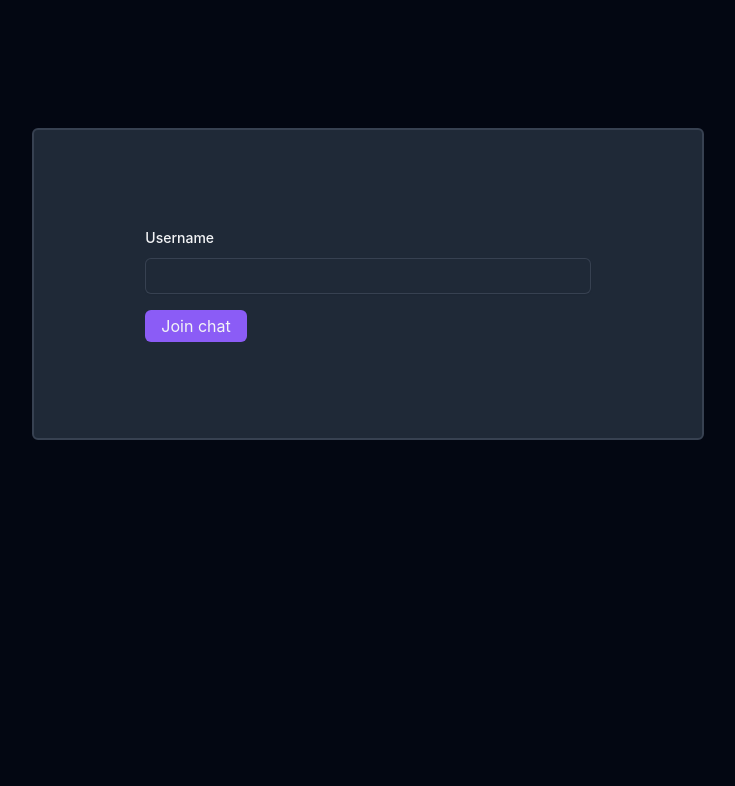
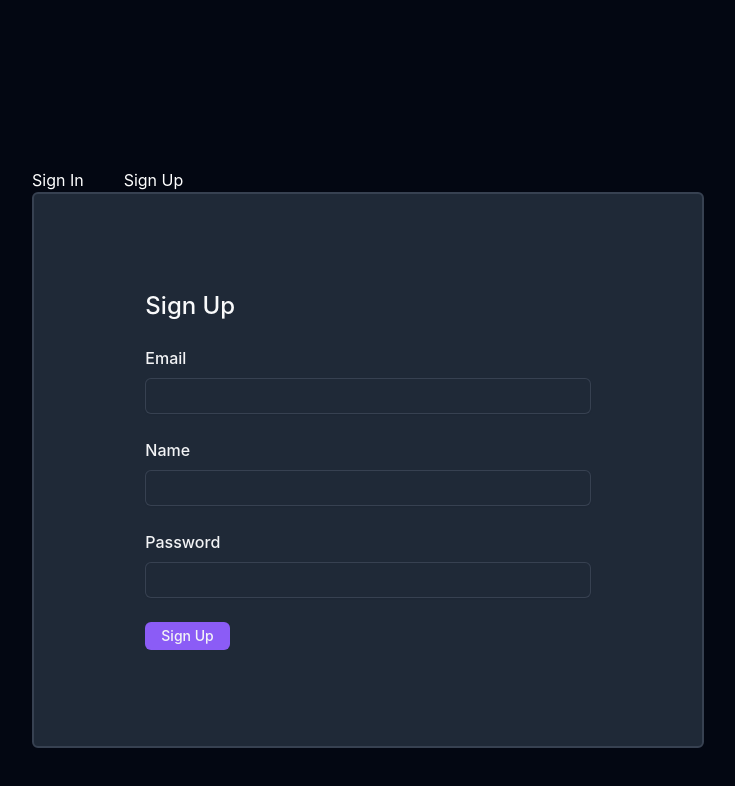
Before and after one commit to Infiplaya/chat-app, a React (Vite) app: page / in a window 1280 px wide. Shown: the top 786 px of the page, without its empty margins (272-1007 px from the left). Built offline with nearby package versions, Linux system fonts and the light colour scheme; no server answers; the database is empty.

Commit message:
work on auth

```diff
--- a/package.json
+++ b/package.json
@@ -12,7 +12,8 @@
   "dependencies": {
     "@supabase/supabase-js": "^2.21.0",
     "react": "^18.2.0",
-    "react-dom": "^18.2.0"
+    "react-dom": "^18.2.0",
+    "zod": "^3.21.4"
   },
   "devDependencies": {
     "@types/react": "^18.0.28",
--- a/src/App.tsx
+++ b/src/App.tsx
@@ -1,72 +1,80 @@
 import { useEffect, useRef, useState } from "react";
 import { Chat } from "./Chat";
-import { SetUsername } from "./SetUsername";
 import { supabase } from "./supabase";
-import useLocalStorage from "./useLocalStorage";
-
-interface ChatMessage {
-  id: number;
-  username: string;
-  message: string;
-}
+import { z } from "zod";
+import type { Session } from "@supabase/supabase-js";
+import SignUp from "./SignUp";
+import { SignIn } from "./SignIn";
 
 export default function App() {
-  const [username, setUsername] = useLocalStorage("username", "");
-  const [messages, setMessages] = useState<ChatMessage[]>([]);
+  const [username, setUsername] = useState("");
+  const [authState, setAuthState] = useState<"signUp" | "signIn">("signUp");
+  const [userId, setUserId] = useState("");
 
-  const bottomRef = useRef<HTMLDivElement>(null);
-
-  async function getMessages() {
-    const { data } = await supabase.from("messages").select();
-    setMessages(data);
-  }
+  const [session, setSession] = useState<Session | null>(null);
 
   useEffect(() => {
-    bottomRef.current?.scrollIntoView({ behavior: "smooth" });
-  }, [username, messages]);
+    async function getUser() {
+      if (session) {
+        const { user } = session;
+
+        const { data, error } = await supabase
+          .from("profiles")
+          .select(`username, id`)
+          .eq("id", user.id)
+          .single();
+
+        if (error) {
+          console.warn(error);
+        } else if (data) {
+          setUsername(data.username);
+          setUserId(data.id);
+        }
+      }
+    }
+
+    getUser();
+  }, [session]);
 
   useEffect(() => {
-    getMessages();
+    supabase.auth.getSession().then(({ data: { session } }) => {
+      setSession(session);
+    });
 
-    const channel = supabase
-      .channel("realtime chat")
-      .on(
-        "postgres_changes",
-        {
-          event: "INSERT",
-          schema: "public",
-        },
-        (payload) => {
-          setMessages((prevMessages) => [
-            ...prevMessages,
-            payload.new as ChatMessage,
-          ]);
-        }
-      )
-      .subscribe();
+    const {
+      data: { subscription },
+    } = supabase.auth.onAuthStateChange((_event, session) => {
+      setSession(session);
+    });
 
-    return () => {
-      supabase.removeChannel(channel);
-    };
+    return () => subscription.unsubscribe();
   }, []);
+
   return (
     <div className="mx-auto max-w-2xl py-32">
-      {username ? (
+      {session ? (
         <>
           <div className="flex w-full my-4 justify-between">
-            <p className="text-gray-100 text-lg">Welcome, {username}</p>
+            <p className="text-gray-100 text-lg">Welcome Back {username}!</p>
             <button
-              onClick={() => setUsername("")}
+              onClick={() => supabase.auth.signOut()}
               className=" bg-violet-500 transition-all hover:bg-violet-600 text-gray-100 px-4 py-1 rounded-md"
             >
               Logout
             </button>
           </div>
 
-          <Chat username={username} bottomRef={bottomRef} messages={messages} />
+          <Chat username={username} userId={userId} session={session} />
         </>
       ) : (
-        <SetUsername setUsername={(name) => setUsername(name)} />
+        <div>
+          <div className="mt-10 flex gap-10 text-white">
+            <button onClick={() => setAuthState("signIn")}>Sign In</button>
+            <button onClick={() => setAuthState("signUp")}>Sign Up</button>
+          </div>
+
+          {authState === "signIn" ? <SignIn /> : <SignUp />}
+        </div>
       )}
     </div>
   );
--- a/src/SetUsername.tsx
+++ /dev/null
@@ -1,44 +0,0 @@
-import { FormEvent, useState } from "react";
-
-export function SetUsername({
-  setUsername,
-}: {
-  setUsername: (name: string) => void;
-}) {
-  function handleSetUsername(e: FormEvent) {
-    e.preventDefault();
-    setUsername(name);
-  }
-  const [name, setName] = useState("");
-  return (
-    <form
-      onSubmit={handleSetUsername}
-      className="py-24 bg-gray-800 border-2 border-gray-700 rounded-md"
-    >
-      <div className="mx-auto w-2/3">
-        <label
-          htmlFor="username"
-          className="block text-sm font-medium leading-6 text-gray-100"
-        >
-          Username
-        </label>
-        <div className="mt-2">
-          <input
-            type="text"
-            id="username"
-            name="username"
-            value={name}
-            onChange={(e) => setName(e.target.value)}
-            className="block bg-gray-800 outline-none w-full pl-3 rounded-md border-0 py-1.5 text-gray-100 shadow-sm ring-1 ring-inset ring-gray-700 placeholder:text-gray-400 focus:ring-2 focus:ring-inset focus:ring-violet-600 sm:text-sm sm:leading-6"
-          />
-        </div>
-        <button
-          type="submit"
-          className="mt-4 bg-violet-500 transition-all hover:bg-violet-600 text-gray-100 px-4 py-1 rounded-md"
-        >
-          Join chat
-        </button>
-      </div>
-    </form>
-  );
-}
--- /dev/null
+++ b/src/SignIn.tsx
@@ -0,0 +1,73 @@
+import { FormEvent, useState } from "react";
+import { supabase } from "./supabase";
+
+export function SignIn() {
+  async function handleSignIn(e: FormEvent) {
+    e.preventDefault();
+    const { error } = await supabase.auth.signInWithPassword({
+      email: email,
+      password: password,
+    });
+
+    if (error) {
+      alert("Something went wrong");
+    }
+  }
+  const [email, setEmail] = useState("");
+  const [password, setPassword] = useState("");
+  return (
+    <form
+      onSubmit={handleSignIn}
+      className="py-24 bg-gray-800 border-2 border-gray-700 rounded-md"
+    >
+      <div className="mx-auto space-y-6 w-2/3">
+        <h3 className="text-2xl font-medium text-gray-50">Sign In</h3>
+        <div>
+          <label
+            htmlFor="email"
+            className="block font-medium leading-6 text-gray-100"
+          >
+            Email
+          </label>
+          <div className="mt-2">
+            <input
+              type="text"
+              id="email"
+              name="email"
+              value={email}
+              onChange={(e) => setEmail(e.target.value)}
+              className="block bg-gray-800 outline-none w-full pl-3 rounded-md border-0 py-1.5 text-gray-100 shadow-sm ring-1 ring-inset ring-gray-700 placeholder:text-gray-400 focus:ring-2 focus:ring-inset focus:ring-violet-600 sm:text-sm sm:leading-6"
+            />
+          </div>
+        </div>
+
+        <div>
+          <label
+            htmlFor="password"
+            className="block font-medium leading-6 text-gray-100"
+          >
+            Password
+          </label>
+          <div className="mt-2">
+            <input
+              type="password"
+              autoComplete="true"
+              id="password"
+              name="password"
+              value={password}
+              onChange={(e) => setPassword(e.target.value)}
+              className="block bg-gray-800 outline-none w-full pl-3 rounded-md border-0 py-1.5 text-gray-100 shadow-sm ring-1 ring-inset ring-gray-700 placeholder:text-gray-400 focus:ring-2 focus:ring-inset focus:ring-violet-600 sm:text-sm sm:leading-6"
+            />
+          </div>
+        </div>
+
+        <button
+          type="submit"
+          className="mt-4 bg-violet-500 font-medium text-sm transition-all hover:bg-violet-600 text-gray-100 px-4 py-1 rounded-md"
+        >
+          Sign In
+        </button>
+      </div>
+    </form>
+  );
+}
--- /dev/null
+++ b/src/SignUp.tsx
@@ -0,0 +1,102 @@
+import { FormEvent, useState } from "react";
+import { supabase } from "./supabase";
+
+export default function SignUp() {
+  async function handleSignUp(e: FormEvent) {
+    e.preventDefault();
+    const { error } = await supabase.auth.signUp({
+      email: email,
+      password: password,
+    });
+
+    const { data } = await supabase.auth.getUser();
+
+    console.log(data);
+
+    await supabase.from("profiles").insert({
+      id: data.user?.id,
+      username: name,
+    });
+
+    if (error) {
+      alert("Something went wrong");
+    }
+  }
+  const [email, setEmail] = useState("");
+  const [password, setPassword] = useState("");
+  const [name, setName] = useState("");
+  return (
+    <form
+      onSubmit={handleSignUp}
+      className="py-24 bg-gray-800 border-2 border-gray-700 rounded-md"
+    >
+      <div className="mx-auto space-y-6 w-2/3">
+        <h3 className="text-2xl font-medium text-gray-50">Sign Up</h3>
+        <div>
+          <label
+            htmlFor="email"
+            className="block font-medium leading-6 text-gray-100"
+          >
+            Email
+          </label>
+          <div className="mt-2">
+            <input
+              type="text"
+              id="email"
+              name="email"
+              value={email}
+              onChange={(e) => setEmail(e.target.value)}
+              className="block bg-gray-800 outline-none w-full pl-3 rounded-md border-0 py-1.5 text-gray-100 shadow-sm ring-1 ring-inset ring-gray-700 placeholder:text-gray-400 focus:ring-2 focus:ring-inset focus:ring-violet-600 sm:text-sm sm:leading-6"
+            />
+          </div>
+        </div>
+
+        <div>
+          <label
+            htmlFor="name"
+            className="block font-medium leading-6 text-gray-100"
+          >
+            Name
+          </label>
+          <div className="mt-2">
+            <input
+              type="text"
+              id="name"
+              name="name"
+              value={name}
+              onChange={(e) => setName(e.target.value)}
+              className="block bg-gray-800 outline-none w-full pl-3 rounded-md border-0 py-1.5 text-gray-100 shadow-sm ring-1 ring-inset ring-gray-700 placeholder:text-gray-400 focus:ring-2 focus:ring-inset focus:ring-violet-600 sm:text-sm sm:leading-6"
+            />
+          </div>
+        </div>
+
+        <div>
+          <label
+            htmlFor="password"
+            className="block font-medium leading-6 text-gray-100"
+          >
+            Password
+          </label>
+          <div className="mt-2">
+            <input
+              type="password"
+              autoComplete="true"
+              id="password"
+              name="password"
+              value={password}
+              onChange={(e) => setPassword(e.target.value)}
+              className="block bg-gray-800 outline-none w-full pl-3 rounded-md border-0 py-1.5 text-gray-100 shadow-sm ring-1 ring-inset ring-gray-700 placeholder:text-gray-400 focus:ring-2 focus:ring-inset focus:ring-violet-600 sm:text-sm sm:leading-6"
+            />
+          </div>
+        </div>
+
+        <button
+          type="submit"
+          className="mt-4 bg-violet-500 font-medium text-sm transition-all hover:bg-violet-600 text-gray-100 px-4 py-1 rounded-md"
+        >
+          Sign Up
+        </button>
+      </div>
+    </form>
+  );
+}
--- a/src/useLocalStorage.ts
+++ /dev/null
@@ -1,26 +0,0 @@
-import { useState, useEffect, Dispatch, SetStateAction } from "react";
-
-export default function useLocalStorage<T>(
-  key: string,
-  defaultValue: T
-): [T, Dispatch<SetStateAction<T>>] {
-  const [value, setValue] = useState(() => {
-    let currentValue;
-
-    try {
-      currentValue = JSON.parse(
-        localStorage.getItem(key) || String(defaultValue)
-      );
-    } catch (error) {
-      currentValue = defaultValue;
-    }
-
-    return currentValue;
-  });
-
-  useEffect(() => {
-    localStorage.setItem(key, JSON.stringify(value));
-  }, [value, key]);
-
-  return [value, setValue];
-}
```
Also changed, not shown: src/Chat.tsx (+53 -8 lines), 1 other file (tests, documents, lock files or other folders).
